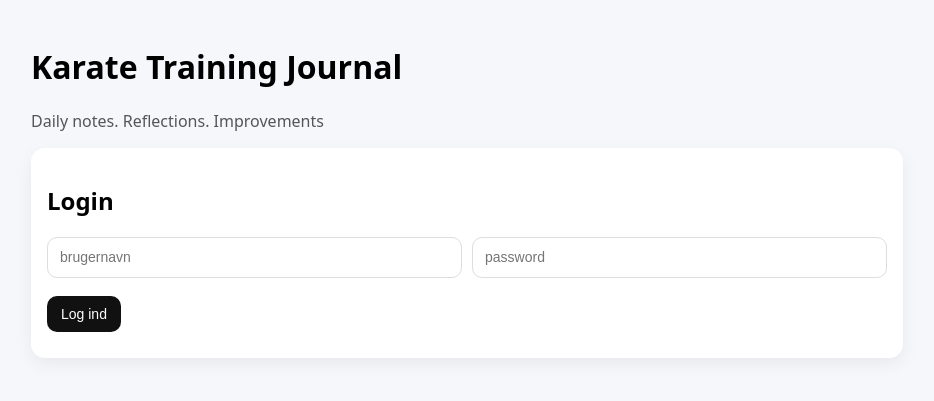
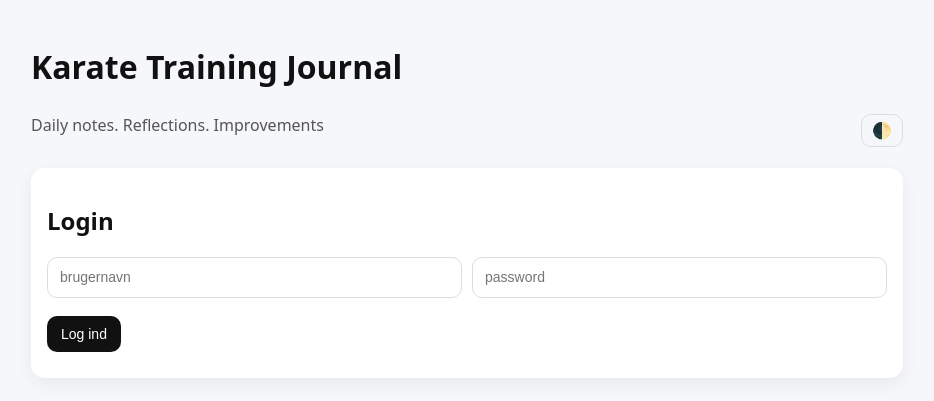
Before and after one commit to gommezen/sansevaerk_web, a PHP site: page / in a window 1280 px wide. Shown: the top 401 px of the page, without its empty margins (173-1107 px from the left). Run offline with PHP 8.4, Linux system fonts and the light colour scheme.

Commit message:
adding darkmode, RPE tracking, improve day view UI

```diff
--- a/public_html/app.js
+++ b/public_html/app.js
@@ -31,6 +31,18 @@ function uuidv4() {
 }
 
 const el = (id) => document.getElementById(id);
+
+// darkmode
+(function initTheme() {
+  const saved = localStorage.getItem("theme");
+  if (saved) {
+    document.documentElement.dataset.theme = saved;
+  } else {
+    const prefersDark = window.matchMedia("(prefers-color-scheme: dark)").matches;
+    document.documentElement.dataset.theme = prefersDark ? "dark" : "light";
+  }
+})();
+
 
 function showApp(isAuthed) {
   el("loginCard").hidden = isAuthed;
@@ -86,11 +98,29 @@ function renderDayList(items) {
     };
   });
 
+  elDay.querySelectorAll(".rpeBtn").forEach(btn => {
+    btn.onclick = () => {
+      const parent = btn.closest(".rpeScale");
+      const wasActive = btn.classList.contains("active");
+
+      parent.querySelectorAll(".rpeBtn").forEach(b =>
+        b.classList.remove("active")
+      );
+
+      if (!wasActive) {
+        btn.classList.add("active");
+      }
+    };
+  });
+
+
   // save edit
   elDay.querySelectorAll(".pillSave").forEach(btn => {
     btn.onclick = async () => {
       const card = btn.closest(".item");
       const uuid = btn.dataset.uuid;
+
+      const rpeBtn = card.querySelector(".rpeBtn.active");
 
       const payload = {
         uuid,
@@ -99,6 +129,7 @@ function renderDayList(items) {
         duration_minutes: Number(card.querySelector(".editDuration").value),
         energy_level: Number(card.querySelector(".editEnergy").value),
         session_emphasis: card.querySelector(".editEmphasis").value.trim(),
+        rpe: rpeBtn ? Number(rpeBtn.dataset.rpe) : null,
         notes: card.querySelector(".editNotes").value || null
       };
 
@@ -151,6 +182,15 @@ function renderReadCard(x) {
         </div>
       </div>
 
+      <!-- RPE -->
+      <div class="itemTop">
+        <div class="muted">
+          Effort: ${Number.isInteger(x.rpe) ? `RPE ${x.rpe}` : "—"}
+        </div>
+      </div>
+
+
+
       <div class="notes">
         ${x.notes ? escapeHtml(x.notes) : "<span class='muted'>No notes</span>"}
       </div>
@@ -185,6 +225,13 @@ function renderEditCard(x) {
         </select>
       </div>
 
+      <div class="itemTop rpeRow">
+        <span class="muted">RPE</span>
+        <div class="rpeScale">
+          ${rpeOptions(x.rpe)}
+        </div>
+      </div>
+
       <textarea class="editNotes">${escapeHtml(x.notes || "")}</textarea>
 
       <div class="pillStack">
@@ -216,6 +263,21 @@ function energyOptions(selected) {
   ).join("");
 }
 
+function rpeOptions(selected) {
+  return Array.from({ length: 10 }, (_, i) => {
+    const n = i + 1;
+    const active = Number(selected) === n ? "active" : "";
+    return `
+      <button
+        type="button"
+        class="rpeBtn ${active}"
+        data-rpe="${n}">
+        ${n}
+      </button>
+    `;
+  }).join("");
+}
+
 
 /* --------------------------------------------------
    Recent list (unchanged, delete-only)
@@ -244,6 +306,7 @@ function renderList(items) {
         <div class="pillStack">
           <div class="pill">
             ${x.duration_minutes}m · E${x.energy_level} · ${x.session_emphasis}
+            ${x.rpe ? ` · RPE ${x.rpe}` : ""}
           </div>
           <button class="pill pillDelete" data-uuid="${x.uuid}">Delete</button>
         </div>
@@ -372,358 +435,11 @@ el("btnDayView").onclick = loadDayView;
   }
 })();
 
+function toggleTheme() {
+  const root = document.documentElement;
+  const current = root.dataset.theme || "light";
+  const next = current === "dark" ? "light" : "dark";
 
-
-
-
-
-
-
-
-
-
-
-
-
-
-
-
-
-
-
-
-
-
-
-
-
-
-
-
-
-
-
-
-
-
-
-
-
-
-// let editingUuid = null;
-
-
-// async function api(path, opts = {}) {
-//   const res = await fetch(path, {
-//     credentials: "include",
-//     headers: { "Content-Type": "application/json" },
-//     ...opts
-//   });
-//   const text = await res.text();
-//   let data;
-//   try { data = JSON.parse(text); } catch { data = text; }
-//   if (!res.ok) throw new Error(typeof data === "string" ? data : JSON.stringify(data));
-//   return data;
-// }
-
-// async function verifyAuth() {
-//   try {
-//     await api("/api/me.php");
-//     return true;
-//   } catch {
-//     return false;
-//   }
-// }
-
-
-// function uuidv4() {
-//   return "xxxxxxxx-xxxx-4xxx-yxxx-xxxxxxxxxxxx".replace(/[xy]/g, c => {
-//     const r = (Math.random() * 16) | 0;
-//     const v = c === "x" ? r : (r & 0x3) | 0x8;
-//     return v.toString(16);
-//   });
-// }
-
-// const el = (id) => document.getElementById(id);
-
-// function showApp(isAuthed) {
-//   el("loginCard").hidden = isAuthed;
-//   el("appCard").hidden = !isAuthed;
-// }
-
-// // Load selected day overview
-// async function loadDayView() {
-//   const input = el("dayDate");
-//   if (!input || !input.value) return;
-
-//   // Normalize to YYYY-MM-DD regardless of locale
-//   const isoDate = input.valueAsDate
-//     ? input.valueAsDate.toISOString().slice(0, 10)
-//     : input.value;
-
-//   try {
-//     const items = await api(`/api/sessions.php?date=${isoDate}`);
-//     renderDayList(items);
-//   } catch {
-//     el("dayList").innerHTML = "<p class='muted'>Could not load day.</p>";
-//   }
-// }
-
-
-// //render day view
-// function renderDayList(items) {
-//   const elDay = el("dayList");
-//   elDay.innerHTML = "";
-
-//   if (!items || !items.length) {
-//     elDay.innerHTML = "<p class='muted'>No sessions this day.</p>";
-//     return;
-//   }
-
-//   elDay.innerHTML = items.map(x => `
-//     <div class="item">
-//       <div class="itemTop">
-//         <div><b>${x.activity_type}</b></div>
-
-//         <div class="pillStack">
-//           <div class="pill">
-//             ${x.duration_minutes}m · E${x.energy_level} · ${x.session_emphasis}
-//           </div>
-
-//           <button
-//             class="pill pillEdit"
-//             data-uuid="${x.uuid}"
-//           >
-//             Edit
-//           </button>
-
-//         </div>
-//       </div>
-
-//       <div class="notes">
-//         ${x.notes ? escapeHtml(x.notes) : "<span class='muted'>No notes</span>"}
-//       </div>
-//     </div>
-//   `).join("");
-
-//   // attach delete handlers (same logic as before)
-//   elDay.querySelectorAll(".pillDelete").forEach(btn => {
-//     btn.onclick = async () => {
-//       const uuid = btn.dataset.uuid;
-//       if (!confirm("Delete this session?")) return;
-
-//       try {
-//         await api("/api/sessions.php", {
-//           method: "DELETE",
-//           body: JSON.stringify({ uuid })
-//         });
-//         await loadDayView();   // refresh day
-//         await refresh();       // refresh recent
-//       } catch {
-//         alert("Could not delete session.");
-//       }
-//     };
-//   });
-// }
-
-
-// function renderList(items) {
-//   const listEl = el("list");
-//   listEl.innerHTML = "";
-
-//   if (!items || !items.length) {
-//     listEl.innerHTML = "<p class='muted'>No sessions yet.</p>";
-//     return;
-//   }
-
-//   // 1) Sort newest first (defensive)
-//   const sorted = [...items].sort(
-//     (a, b) => b.session_date.localeCompare(a.session_date)
-//   );
-
-//   // 2) Take only last 5
-//   const recent = sorted.slice(0, 5);
-
-//   // 3) Render ONLY those 5 (with delete button)
-//   listEl.innerHTML = recent.map(x => `
-//     <div class="item sessionItem">
-//       <div class="itemTop">
-//         <div><b>${x.session_date}</b> — ${x.activity_type}</div>
-
-//         <div class="pillStack">
-//           <div class="pill">
-//             ${x.duration_minutes}m · E${x.energy_level} · ${x.session_emphasis}
-//           </div>
-
-//           <button
-//             class="pill pillDelete"
-//             data-uuid="${x.uuid}"
-//             title="Delete session"
-//           >
-//             Delete
-//           </button>
-//         </div>
-//       </div>
-
-
-//       <div class="notes">
-//         ${x.notes ? escapeHtml(x.notes) : "<span class='muted'>No notes</span>"}
-//       </div>
-//     </div>
-//   `).join("");
-
-//   // 4) Attach delete handlers
-//   listEl.querySelectorAll(".pillDelete").forEach(btn => {
-//     btn.onclick = async () => {
-//       const uuid = btn.dataset.uuid;
-//       if (!confirm("Delete this session?")) return;
-
-//       try {
-//         await api("/api/sessions.php", {
-//           method: "DELETE",
-//           body: JSON.stringify({ uuid })
-//         });
-//         await refresh();
-//       } catch {
-//         alert("Could not delete session.");
-//       }
-//     };
-//   });
-// }
-
-
-// function escapeHtml(s) {
-//   return s.replace(/[&<>"']/g, c => ({ "&": "&amp;", "<": "&lt;", ">": "&gt;", '"': "&quot;", "'": "&#039;" }[c]));
-// }
-
-// /* --------------------------------------------------
-//    Refresh guard (prevents double render)
-//    -------------------------------------------------- */
-
-// let isRefreshing = false;
-
-// async function refresh() {
-//   if (isRefreshing) return;
-//   isRefreshing = true;
-
-//   try {
-//     const items = await api("/api/sessions.php");
-//     renderList(items);
-//   } finally {
-//     isRefreshing = false;
-//   }
-// }
-
-// el("btnLogin").onclick = async () => {
-//   el("loginMsg").textContent = "";
-//   try {
-//     await api("/api/login.php", {
-//       method: "POST",
-//       body: JSON.stringify({ username: el("user").value.trim(), password: el("pass").value })
-//     });
-//     showApp(true);
-//     el("date").value = new Date().toISOString().slice(0, 10);
-//     await refresh();
-//   } catch (e) {
-//     el("loginMsg").textContent = "Login fejlede.";
-//   }
-// };
-
-// el("btnLogout").onclick = async () => {
-//   await api("/api/logout.php", { method: "POST", body: "{}" });
-//   showApp(false);
-// };
-
-// el("btnSave").onclick = async () => {
-//   el("saveMsg").textContent = "";
-//   const activity = el("activity").value;
-//   const duration = Number(el("duration").value);
-
-//   if (activity !== "rest" && duration < 5) {
-//     el("saveMsg").textContent = "Training sessions must be at least 5 minutes.";
-//     return;
-//   }
-
-//   const dateInput = el("date");
-
-//   // Read the raw value string, not valueAsDate
-//   //const dateStr = dateInput.value;
-//   dateInput.blur(); // force mobile picker to commit value
-//   const dateStr = dateInput.value.trim();
-
-//   // Defensive check
-//   if (!dateStr) {
-//     el("saveMsg").textContent = "Please select a date.";
-//     return;
-//   }
-
-//   if (!/^\d{4}-\d{2}-\d{2}$/.test(dateStr)) {
-//     el("saveMsg").textContent = "Invalid date format.";
-//     return;
-//   }
-
-
-//   const payload = {
-//     session_date: dateStr,
-//     activity_type: activity,
-//     duration_minutes: duration,
-//     energy_level: Number(el("energy").value),
-//     session_emphasis: el("emphasis").value,
-//     notes: el("notes").value || null,
-//     uuid: uuidv4()
-//   };
-
-
-
-//   try {
-//     await api("/api/sessions.php", { method: "POST", body: JSON.stringify(payload) });
-//     el("saveMsg").textContent = "Saved ✅";
-//     el("notes").value = "";
-//     await refresh();
-//   } catch (e) {
-//     el("saveMsg").textContent = "Kunne ikke gemme (tjek felter).";
-//   }
-// };
-
-// el("btnRefresh").onclick = refresh;
-
-// el("btnDayView").onclick = loadDayView;
-
-
-// // --------------------------------------------------
-// // Initial auth check on page load
-// // --------------------------------------------------
-
-// // (async () => {
-// //   const authed = await verifyAuth();
-// //   showApp(authed);
-
-// //   if (authed) {
-// //     el("date").value = new Date().toISOString().slice(0, 10);
-// //     await refresh();
-// //   }
-// // })();
-
-// (async () => {
-//   const authed = await verifyAuth();
-//   showApp(authed);
-
-//   if (authed) {
-//     const today = new Date().toISOString().slice(0, 10);
-
-//     // set form date
-//     el("date").value = today;
-
-//     // set day overview date
-//     el("dayDate").value = today;
-
-//     // load data
-//     await refresh();
-//     await loadDayView();
-//   }
-// })();
-
-
-
-// // Start state (ikke authed før login)
-// // showApp(false);
+  root.dataset.theme = next;
+  localStorage.setItem("theme", next);
+}
--- a/public_html/index.html
+++ b/public_html/index.html
@@ -12,8 +12,15 @@
   <main class="wrap">
     <header>
       <h1>Karate Training Journal</h1>
-      <p class="sub">Daily notes. Reflections. Improvements</p>
+
+      <div class="headerRow">
+        <p class="sub">Daily notes. Reflections. Improvements</p>
+        <button type="button" class="ghost themeToggle" onclick="toggleTheme()" aria-label="Toggle dark mode">
+          🌓
+        </button>
+      </div>
     </header>
+
 
     <section id="loginCard" class="card">
       <h2>Login</h2>
@@ -30,6 +37,8 @@
         <h2>Log session</h2>
         <button id="btnLogout" type="button" class="ghost">Log ud</button>
       </div>
+
+
 
       <div class="grid">
         <label>
@@ -56,7 +65,13 @@
 
         <label>
           Energy (1–5)
-          <input id="energy" type="number" min="1" max="5" value="4" />
+          <select id="energy">
+            <option value="1">1</option>
+            <option value="2">2</option>
+            <option value="3">3</option>
+            <option value="4" selected>4</option>
+            <option value="5">5</option>
+          </select>
         </label>
 
         <label>
--- a/public_html/styles.css
+++ b/public_html/styles.css
@@ -9,8 +9,11 @@
 body {
   font-family: system-ui, -apple-system, Segoe UI, Roboto, sans-serif;
   margin: 0;
-  background: #f6f7fb;
+  background: var(--bg);
+  color: var(--text);
 }
+
+
 
 .wrap {
   max-width: 920px;
@@ -22,9 +25,34 @@ header {
   margin-bottom: 16px;
 }
 
+.headerRow {
+  display: flex;
+  align-items: center;
+  justify-content: space-between;
+  gap: 12px;
+}
+
+.themeToggle {
+  padding: 6px 10px;
+  font-size: 16px;
+}
+
+
 .sub {
   margin-top: 4px;
   color: #555;
+}
+
+/* darkmode */
+:root {
+  --bg: #f6f7fb;
+  --card-bg: #ffffff;
+  --text: #111;
+  --muted: #4c4a4a;
+  --border: #e5e5e5;
+  --pill-bg: #f2f3f7;
+  --btn-bg: #111;
+  --btn-text: #fff;
 }
 
 /* =====================================================
@@ -89,12 +118,12 @@ button {
   padding: 10px 14px;
   border: 0;
   border-radius: 10px;
-  background: #111;
-  color: #fff;
+  background: var(--btn-bg);
+  color: var(--btn-text);
   font-size: 14px;
   cursor: pointer;
+}
 
-}
 
 button.ghost {
   background: transparent;
```
Also changed, not shown: other parts of public_html/styles.css (+77 -5 lines), public_html/api/sessions.php (+16 -5 lines).
